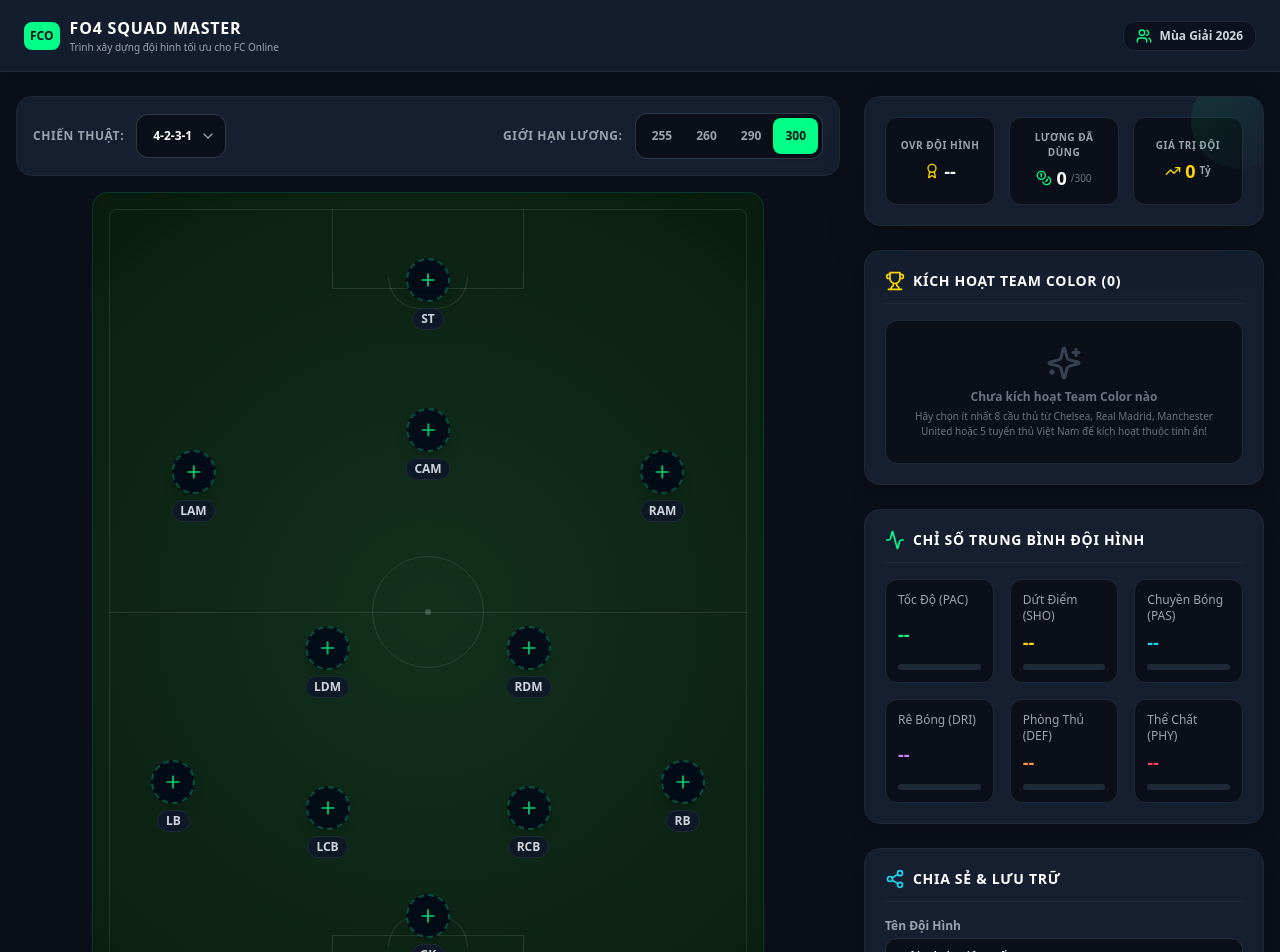
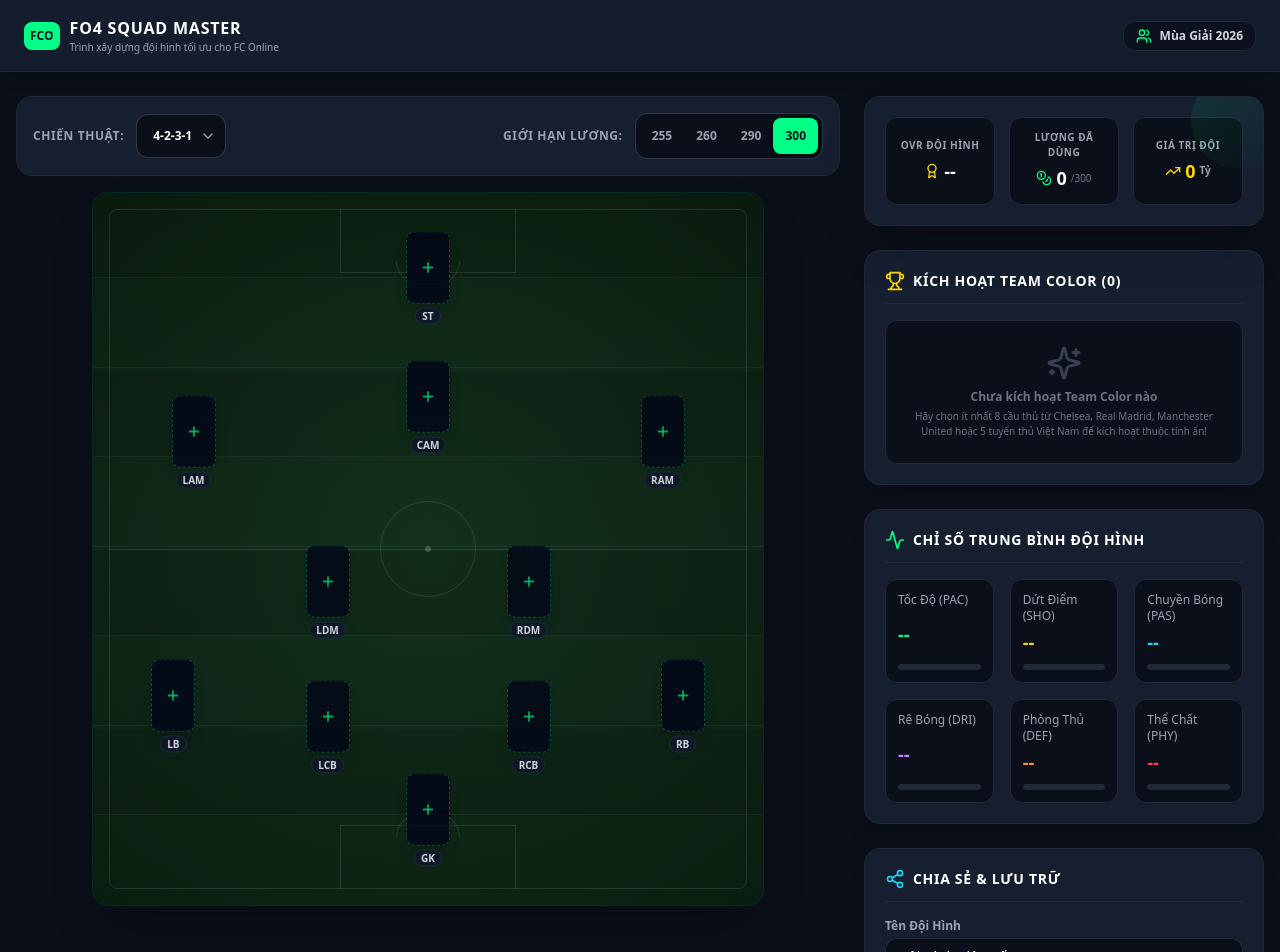
Before and after one commit to postlainaldo/build-fo4-postlain, a Next.js app: page / in a window 1280 px wide. Shown: the top 952 px of the page. Built offline with nearby package versions, Linux system fonts and the light colour scheme.

Commit message:
Update FootballField.tsx

```diff
--- a/src/components/FootballField.tsx
+++ b/src/components/FootballField.tsx
@@ -12,6 +12,7 @@ interface FootballFieldProps {
   onRemovePlayer: (index: number, e: React.MouseEvent) => void;
 }
 
+// Gradient và hiệu ứng 3D phát sáng chuẩn FC Online cho từng mùa thẻ
 const GET_SEASON_CARD_STYLE = (season: string) => {
   switch (season) {
     case 'ICON':
@@ -74,20 +75,34 @@ export default function FootballField({
   const [imgErrors, setImgErrors] = useState<Record<number, boolean>>({});
 
   return (
-    <div className="relative w-full aspect-[3.2/4] bg-field-texture border border-emerald-900/60 rounded-2xl overflow-hidden shadow-inner select-none max-w-2xl mx-auto">
+    // THAY ĐỔI: Sử dụng tỷ lệ aspect-[3.2/3.4] để thu hẹp chiều cao, giảm tối đa tốn diện tích trên di động
+    <div className="relative w-full aspect-[3.2/3.4] bg-field-texture border border-emerald-950 rounded-2xl overflow-hidden shadow-2xl select-none max-w-2xl mx-auto">
+
+      {/* Các vạch cỏ sọc ngang 3D thực tế hơn */}
+      <div className="absolute inset-0 bg-gradient-to-b from-transparent via-[#142D1F]/20 to-transparent pointer-events-none" />
+      <div className="absolute inset-x-0 top-0 bottom-0 pointer-events-none flex flex-col justify-between">
+        <div className="h-[12%] bg-black/10 border-b border-white/5" />
+        <div className="h-[12%] bg-transparent border-b border-white/5" />
+        <div className="h-[12%] bg-black/10 border-b border-white/5" />
+        <div className="h-[12%] bg-transparent border-b border-white/5" />
+        <div className="h-[12%] bg-black/10 border-b border-white/5" />
+        <div className="h-[12%] bg-transparent border-b border-white/5" />
+        <div className="h-[12%] bg-black/10 border-b border-white/5" />
+        <div className="h-[12%] bg-transparent" />
+      </div>
 
       {/* Các đường kẻ vạch trên sân bóng */}
       <div className="absolute inset-x-0 top-0 bottom-0 pointer-events-none">
         <div className="absolute inset-4 border border-white/10 rounded-lg" />
         <div className="absolute top-1/2 left-4 right-4 h-0 border-t border-white/10" />
-        <div className="absolute top-1/2 left-1/2 -translate-x-1/2 -translate-y-1/2 w-28 h-28 border border-white/10 rounded-full" />
+        <div className="absolute top-1/2 left-1/2 -translate-x-1/2 -translate-y-1/2 w-24 h-24 border border-white/10 rounded-full" />
         <div className="absolute top-1/2 left-1/2 -translate-x-1/2 -translate-y-1/2 w-1.5 h-1.5 bg-white/20 rounded-full" />
 
-        <div className="absolute top-4 left-1/2 -translate-x-1/2 w-48 h-20 border-b border-x border-white/10" />
-        <div className="absolute top-[84px] left-1/2 -translate-x-1/2 w-20 h-8 border border-t-0 border-white/10 rounded-b-full" />
+        <div className="absolute top-4 left-1/2 -translate-x-1/2 w-44 h-16 border-b border-x border-white/10" />
+        <div className="absolute top-[68px] left-1/2 -translate-x-1/2 w-16 h-6 border border-t-0 border-white/10 rounded-b-full" />
 
-        <div className="absolute bottom-4 left-1/2 -translate-x-1/2 w-48 h-20 border-t border-x border-white/10" />
-        <div className="absolute bottom-[84px] left-1/2 -translate-x-1/2 w-20 h-8 border border-b-0 border-white/10 rounded-t-full" />
+        <div className="absolute bottom-4 left-1/2 -translate-x-1/2 w-44 h-16 border-t border-x border-white/10" />
+        <div className="absolute bottom-[68px] left-1/2 -translate-x-1/2 w-16 h-6 border border-b-0 border-white/10 rounded-t-full" />
       </div>
 
       {/* Sắp xếp các thẻ cầu thủ lên sơ đồ */}
@@ -106,46 +121,47 @@ export default function FootballField({
             {player && style ? (
               <div className="relative flex flex-col items-center animate-in fade-in-50 duration-200">
 
-                {/* Nút xoá */}
+                {/* Nút xoá cầu thủ */}
                 <button
                   onClick={(e) => onRemovePlayer(idx, e)}
-                  className="absolute -top-4 -right-4 bg-red-600 hover:bg-red-500 text-white rounded-full p-1.5 shadow-xl border border-red-950 z-30 transition opacity-100 md:opacity-0 md:group-hover:opacity-100 cursor-pointer"
-                  title="Xoá cầu thủ khỏi đội hình"
+                  className="absolute -top-3.5 -right-3.5 bg-red-600 hover:bg-red-500 text-white rounded-full p-1 shadow-md border border-red-950 z-30 transition opacity-100 md:opacity-0 md:group-hover:opacity-100 cursor-pointer"
+                  title="Xoá cầu thủ"
                 >
-                  <Trash2 className="w-4 h-4" />
+                  <Trash2 className="w-3.5 h-3.5" />
                 </button>
 
                 {/* THẺ ĐỒ HỌA 3D CHUẨN FC ONLINE */}
-                <div className={`relative flex flex-col items-center ${style.bg} ${style.border} rounded-t-xl rounded-b-md w-16 md:w-[76px] aspect-[1/1.42] overflow-hidden`}>
+                <div className={`relative flex flex-col items-center ${style.bg} ${style.border} rounded-t-xl rounded-b-md w-14 md:w-[70px] aspect-[1/1.42] overflow-hidden`}>
 
-                  {/* Dải chỉ số OVR & Lương trên cùng */}
-                  <div className="flex items-center justify-between w-full text-[10px] md:text-xs font-black px-1.5 pt-1">
+                  {/* Chỉ số OVR & Lương */}
+                  <div className="flex items-center justify-between w-full text-[9px] md:text-xs font-black px-1.5 pt-0.5 md:pt-1">
                     <span className={style.numText}>{player.rating}</span>
-                    <span className="text-[8px] md:text-[9.5px] bg-black/45 text-white px-1 py-0.2 rounded border border-white/10">
+                    <span className="text-[7.5px] md:text-[9px] bg-black/45 text-white px-0.5 py-0.2 rounded font-extrabold border border-white/10 scale-90">
                       {player.salary}
                     </span>
                   </div>
 
-                  {/* Logo/Badge Mùa Thẻ */}
-                  <div className={`mt-0.5 text-[7px] md:text-[8px] font-black px-1.5 py-0.2 rounded ${style.badgeBg} uppercase tracking-wider scale-90`}>
+                  {/* Logo Mùa Thẻ */}
+                  <div className={`text-[6.5px] md:text-[8px] font-black px-1 rounded ${style.badgeBg} uppercase tracking-wider scale-90`}>
                     {player.season}
                   </div>
 
                   {/* Vùng chứa ảnh chân dung */}
                   <div className="flex-1 w-full flex items-end justify-center relative mt-0.5">
 
-                    {/* Bóng người Silhouette SVG */}
+                    {/* Silhouette SVG phát sáng */}
                     <div className="absolute inset-0 flex items-end justify-center opacity-40 z-0">
-                      <svg className="w-11 h-11 text-white/35" fill="currentColor" viewBox="0 0 24 24">
+                      <svg className="w-10 h-10 text-white/40" fill="currentColor" viewBox="0 0 24 24">
                         <path d="M12 12c2.21 0 4-1.79 4-4s-1.79-4-4-4-4 1.79-4 4 1.79 4 4 4zm0 2c-2.67 0-8 1.34-8 4v2h16v-2c0-2.66-5.33-4-8-4z" />
                       </svg>
                     </div>
 
-                    {/* Ảnh thật của cầu thủ từ CDN FIFAAddict mới */}
+                    {/* THAY ĐỔI: Thêm thuộc tính referrerPolicy="no-referrer" để vượt tường lửa s1.fifaaddict.com */}
                     {player.image && !hasImgError ? (
                       <img
                         src={player.image}
                         alt={player.displayName}
+                        referrerPolicy="no-referrer"
                         className="w-full h-[95%] object-contain relative z-10 scale-125 translate-y-1 transform transition duration-300 hover:scale-135"
                         onError={() => {
                           setImgErrors(prev => ({ ...prev, [idx]: true }));
@@ -155,24 +171,24 @@ export default function FootballField({
 
                   </div>
 
-                  {/* Vạch vị trí chân thẻ cầu thủ */}
-                  <div className="w-full text-center bg-black/40 py-0.5 text-[7px] md:text-[9px] font-bold text-[#00FF87] border-t border-white/10 z-20">
+                  {/* Vị trí đá */}
+                  <div className="w-full text-center bg-black/40 py-0.5 text-[7px] md:text-[8.5px] font-bold text-[#00FF87] border-t border-white/10 z-20 scale-95">
                     {pos.role}
                   </div>
                 </div>
 
-                {/* Nhãn Tên Cầu Thủ dưới thẻ */}
-                <div className="mt-1.5 bg-slate-900/90 backdrop-blur-md border border-gray-800 text-white text-[9.5px] md:text-xs font-bold py-0.5 px-2 rounded-full text-center max-w-[90px] md:max-w-[110px] truncate shadow-lg">
+                {/* Tên Cầu Thủ */}
+                <div className="mt-1 bg-slate-900/90 backdrop-blur-md border border-gray-800 text-[8.5px] md:text-xs font-bold py-0.5 px-1.5 rounded-full text-center max-w-[80px] md:max-w-[100px] truncate shadow">
                   {player.displayName}
                 </div>
               </div>
             ) : (
-              // Trạng thái slot trống
+              // Trạng thái trống
               <div className="flex flex-col items-center">
-                <div className="w-11 h-11 md:w-13 md:h-13 bg-slate-950/80 border-2 border-dashed border-emerald-500/40 hover:border-[#00FF87] rounded-full flex items-center justify-center text-[#00FF87] shadow-lg transition active:scale-90">
-                  <Plus className="w-5 h-5 animate-pulse" />
+                <div className="w-9 h-11 md:w-11 md:h-[72px] bg-slate-950/80 border border-dashed border-emerald-500/40 hover:border-[#00FF87] rounded-lg flex items-center justify-center text-[#00FF87] shadow-lg transition active:scale-90">
+                  <Plus className="w-4 h-4 animate-pulse" />
                 </div>
-                <div className="mt-1.5 bg-slate-900/85 text-[9px] md:text-xs font-extrabold text-gray-300 py-0.5 px-2 rounded-full border border-gray-800">
+                <div className="mt-1 bg-slate-900/85 text-[8.5px] md:text-[10px] font-extrabold text-gray-300 py-0.2 px-1.5 rounded-full border border-gray-800">
                   {pos.role}
                 </div>
               </div>
```
